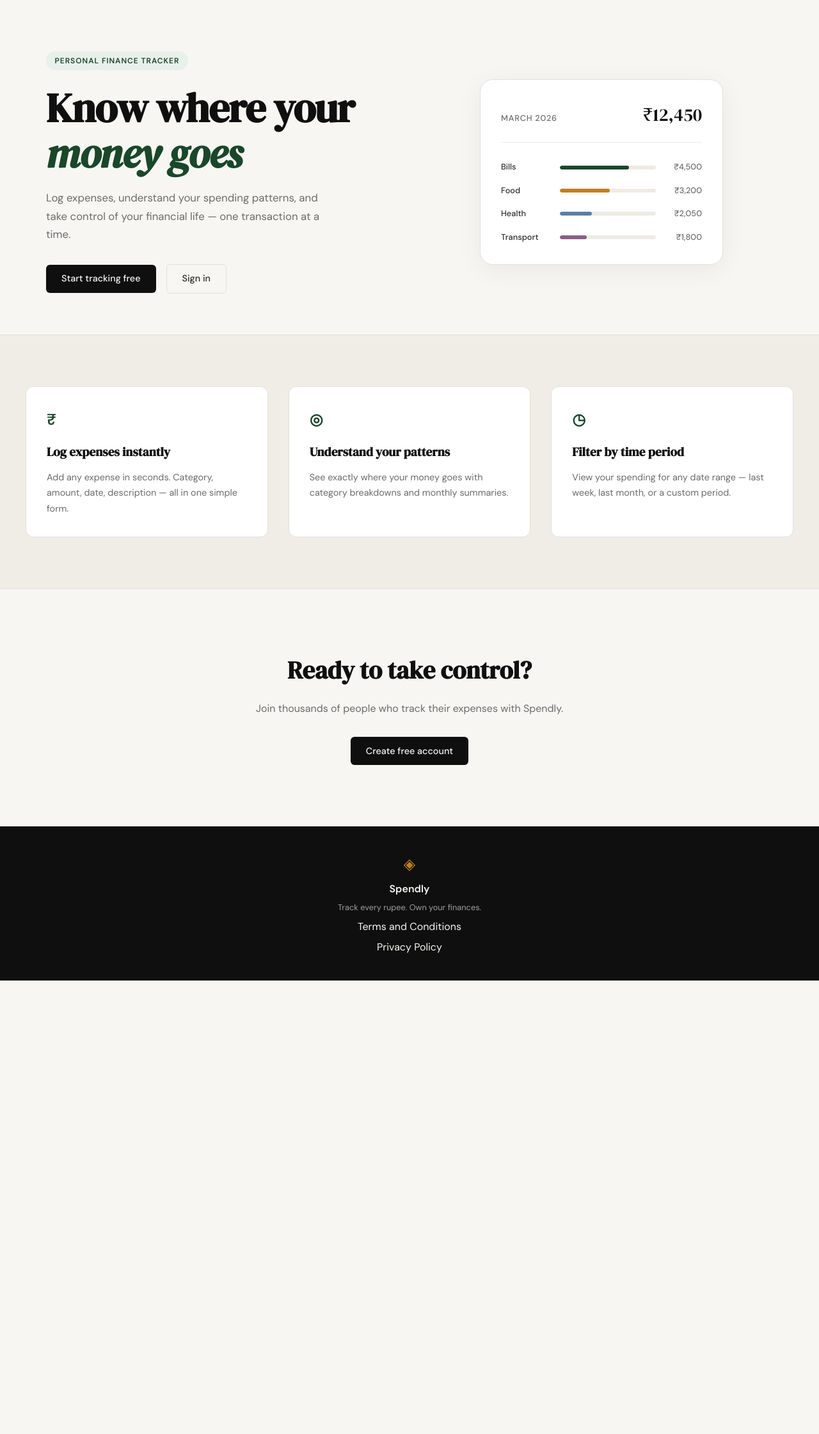
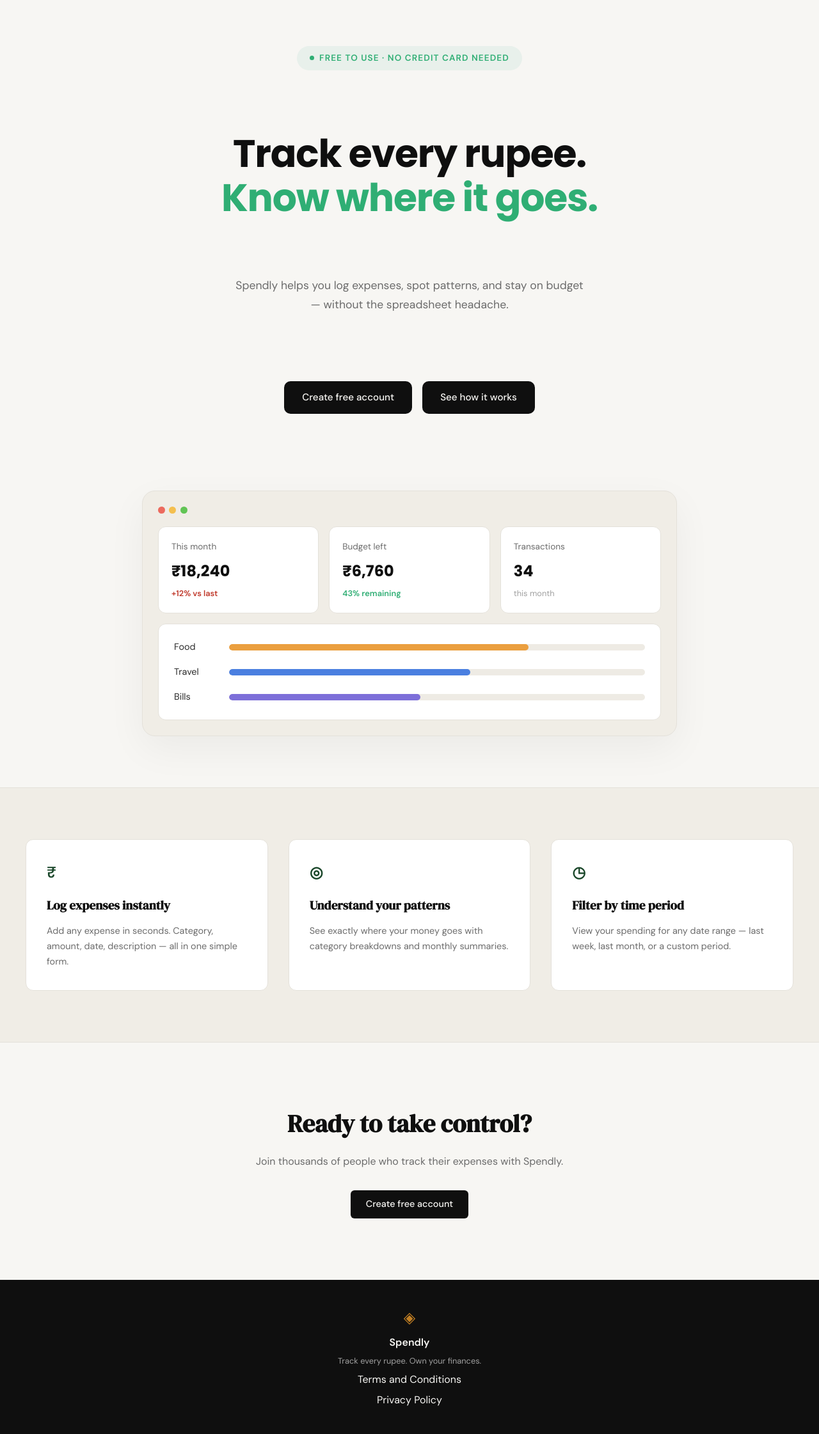
Before and after one commit to tanm-ast-deccan/spendly, a Flask app: page / in a window 1280 px wide. Shown: the part 61-2303 px from the top of the page at 64% size. Before the commit the page ends 1594 px from the top, so only its background shows below. Run offline with Flask 3, Linux system fonts and the light colour scheme.

Commit message:
landing: redesign hero section to match mockup

```diff
--- /dev/null
+++ b/static/css/landing.css
@@ -0,0 +1,203 @@
+/* ------------------------------------------------------------------ */
+/* Hero section (redesign)                                             */
+/* ------------------------------------------------------------------ */
+
+:root {
+    --hero-green: #2fae74;
+}
+
+.hero {
+    display: flex;
+    flex-direction: column;
+    align-items: center;
+    text-align: center;
+    padding: 4.5rem 2rem 5rem;
+    max-width: 900px;
+    margin: 0 auto;
+}
+
+.hero-badge {
+    display: inline-flex;
+    align-items: center;
+    gap: 0.5rem;
+    background: var(--accent-light);
+    color: var(--hero-green);
+    font-size: 0.85rem;
+    font-weight: 600;
+    padding: 0.5rem 1.25rem;
+    border-radius: 999px;
+    margin-bottom: 2rem;
+}
+
+.hero-badge-dot {
+    width: 7px;
+    height: 7px;
+    border-radius: 50%;
+    background: var(--hero-green);
+}
+
+.hero-title {
+    font-family: 'Poppins', var(--font-body);
+    font-weight: 700;
+    font-size: clamp(2.5rem, 5.5vw, 3.75rem);
+    line-height: 1.15;
+    letter-spacing: -0.02em;
+    color: var(--ink);
+    margin-bottom: 1.5rem;
+}
+
+.hero-title .accent {
+    display: block;
+    color: var(--hero-green);
+}
+
+.hero-subtitle {
+    font-size: 1.1rem;
+    color: var(--ink-muted);
+    line-height: 1.7;
+    max-width: 560px;
+    margin-bottom: 2.5rem;
+}
+
+.hero-actions {
+    display: flex;
+    gap: 1rem;
+    justify-content: center;
+    margin-bottom: 3.5rem;
+}
+
+.hero-actions .btn-primary,
+.hero-actions .btn-dark {
+    border-radius: 10px;
+    padding: 0.85rem 1.75rem;
+    font-size: 0.95rem;
+}
+
+.btn-dark {
+    display: inline-block;
+    background: var(--ink);
+    color: var(--paper);
+    border: none;
+    cursor: pointer;
+    font-family: var(--font-body);
+    font-weight: 500;
+    text-decoration: none;
+    transition: background 0.2s;
+}
+
+.btn-dark:hover { background: var(--accent); }
+
+/* ------------------------------------------------------------------ */
+/* Hero dashboard preview                                              */
+/* ------------------------------------------------------------------ */
+
+.hero-preview {
+    width: 100%;
+    max-width: 900px;
+    background: var(--paper-warm);
+    border: 1px solid var(--border);
+    border-radius: var(--radius-lg);
+    padding: 1.5rem;
+    box-shadow: 0 20px 60px rgba(0,0,0,0.05);
+}
+
+.hero-preview-dots {
+    display: flex;
+    gap: 0.4rem;
+    margin-bottom: 1.25rem;
+}
+
+.hero-preview-dots span {
+    width: 11px;
+    height: 11px;
+    border-radius: 50%;
+}
+
+.hero-preview-dots .dot-red { background: #ec6a5e; }
+.hero-preview-dots .dot-yellow { background: #f4bf4f; }
+.hero-preview-dots .dot-green { background: #61c454; }
+
+.hero-stats {
+    display: grid;
+    grid-template-columns: repeat(3, 1fr);
+    gap: 1rem;
+    margin-bottom: 1rem;
+}
+
+.hero-stat {
+    background: var(--paper-card);
+    border: 1px solid var(--border);
+    border-radius: var(--radius-md);
+    padding: 1.25rem;
+    text-align: left;
+}
+
+.hero-stat-label {
+    display: block;
+    font-size: 0.85rem;
+    color: var(--ink-muted);
+    margin-bottom: 0.5rem;
+}
+
+.hero-stat-value {
+    display: block;
+    font-family: 'Poppins', var(--font-body);
+    font-weight: 700;
+    font-size: 1.5rem;
+    color: var(--ink);
+    margin-bottom: 0.35rem;
+}
+
+.hero-stat-change {
+    display: block;
+    font-size: 0.8rem;
+    font-weight: 600;
+}
+
+.hero-stat-change.negative { color: var(--danger); }
+.hero-stat-change.positive { color: var(--hero-green); }
+.hero-stat-change.muted { color: var(--ink-faint); font-weight: 400; }
+
+.hero-categories {
+    background: var(--paper-card);
+    border: 1px solid var(--border);
+    border-radius: var(--radius-md);
+    padding: 1.5rem;
+    display: flex;
+    flex-direction: column;
+    gap: 1rem;
+}
+
+.hero-cat-row {
+    display: grid;
+    grid-template-columns: 70px 1fr;
+    align-items: center;
+    gap: 1rem;
+}
+
+.hero-cat-label {
+    font-size: 0.9rem;
+    color: var(--ink-soft);
+    text-align: left;
+}
+
+.hero-cat-track {
+    height: 10px;
+    background: var(--border-soft);
+    border-radius: 999px;
+    overflow: hidden;
+}
+
+.hero-cat-bar {
+    height: 100%;
+    border-radius: 999px;
+}
+
+.hero-cat-bar.food { background: #eb9f3f; width: 72%; }
+.hero-cat-bar.travel { background: #4a7fe0; width: 58%; }
+.hero-cat-bar.bills { background: #7d6fd9; width: 46%; }
+
+@media (max-width: 720px) {
+    .hero-stats { grid-template-columns: 1fr; }
+    .hero-actions { flex-direction: column; align-items: stretch; }
+}
--- a/templates/landing.html
+++ b/templates/landing.html
@@ -2,59 +2,73 @@
 
 {% block title %}Spendly — Track Every Rupee{% endblock %}
 
+{% block head %}
+<link rel="preconnect" href="https://fonts.googleapis.com">
+<link rel="preconnect" href="https://fonts.gstatic.com" crossorigin>
+<link href="https://fonts.googleapis.com/css2?family=Poppins:wght@700&display=swap" rel="stylesheet">
+<link rel="stylesheet" href="{{ url_for('static', filename='css/landing.css') }}">
+{% endblock %}
+
 {% block content %}
 
 <section class="hero">
-    <div class="hero-inner">
-        <div class="hero-badge">Personal Finance Tracker</div>
+    <div class="hero-badge">
+        <span class="hero-badge-dot"></span>
+        Free to use · No credit card needed
+    </div>
     <h1 class="hero-title">
-            Know where your<br>
-            <em>money goes</em>
+        Track every rupee.
+        <span class="accent">Know where it goes.</span>
     </h1>
     <p class="hero-subtitle">
-            Log expenses, understand your spending patterns,
-            and take control of your financial life —
-            one transaction at a time.
+        Spendly helps you log expenses, spot patterns, and stay on budget —
+        without the spreadsheet headache.
     </p>
     <div class="hero-actions">
-            <a href="{{ url_for('register') }}" class="btn-primary">Start tracking free</a>
-            <a href="{{ url_for('login') }}" class="btn-ghost">Sign in</a>
+        <a href="{{ url_for('register') }}" class="btn-dark">Create free account</a>
+        <a href="#" class="btn-dark" id="see-how-it-works">See how it works</a>
+    </div>
+
+    <div class="hero-preview">
+        <div class="hero-preview-dots">
+            <span class="dot-red"></span>
+            <span class="dot-yellow"></span>
+            <span class="dot-green"></span>
+        </div>
+        <div class="hero-stats">
+            <div class="hero-stat">
+                <span class="hero-stat-label">This month</span>
+                <span class="hero-stat-value">₹18,240</span>
+                <span class="hero-stat-change negative">+12% vs last</span>
+            </div>
+            <div class="hero-stat">
+                <span class="hero-stat-label">Budget left</span>
+                <span class="hero-stat-value">₹6,760</span>
+                <span class="hero-stat-change positive">43% remaining</span>
+            </div>
+            <div class="hero-stat">
+                <span class="hero-stat-label">Transactions</span>
+                <span class="hero-stat-value">34</span>
+                <span class="hero-stat-change muted">this month</span>
             </div>
         </div>
-    <div class="hero-visual">
-        <div class="mock-card">
-            <div class="mock-card-header">
-                <span class="mock-label">March 2026</span>
-                <span class="mock-total">₹12,450</span>
+        <div class="hero-categories">
+            <div class="hero-cat-row">
+                <span class="hero-cat-label">Food</span>
+                <div class="hero-cat-track">
+                    <div class="hero-cat-bar food"></div>
                 </div>
-            <div class="mock-bars">
-                <div class="mock-bar-row">
-                    <span class="mock-cat">Bills</span>
-                    <div class="mock-bar-track">
-                        <div class="mock-bar" style="width: 72%"></div>
             </div>
-                    <span class="mock-amt">₹4,500</span>
+            <div class="hero-cat-row">
+                <span class="hero-cat-label">Travel</span>
+                <div class="hero-cat-track">
+                    <div class="hero-cat-bar travel"></div>
                 </div>
-                <div class="mock-bar-row">
-                    <span class="mock-cat">Food</span>
-                    <div class="mock-bar-track">
-                        <div class="mock-bar mock-bar-2" style="width: 52%"></div>
             </div>
-                    <span class="mock-amt">₹3,200</span>
-                </div>
-                <div class="mock-bar-row">
-                    <span class="mock-cat">Health</span>
-                    <div class="mock-bar-track">
-                        <div class="mock-bar mock-bar-3" style="width: 33%"></div>
-                    </div>
-                    <span class="mock-amt">₹2,050</span>
-                </div>
-                <div class="mock-bar-row">
-                    <span class="mock-cat">Transport</span>
-                    <div class="mock-bar-track">
-                        <div class="mock-bar mock-bar-4" style="width: 28%"></div>
-                    </div>
-                    <span class="mock-amt">₹1,800</span>
+            <div class="hero-cat-row">
+                <span class="hero-cat-label">Bills</span>
+                <div class="hero-cat-track">
+                    <div class="hero-cat-bar bills"></div>
                 </div>
             </div>
         </div>
```
Lines whose indentation alone changed are shown as unchanged.
